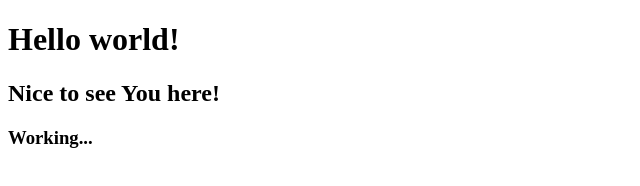
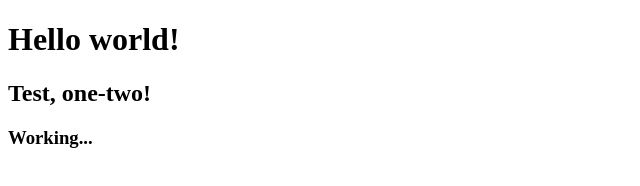
Before and after one commit to TOSHDIZ/toshdiz.github.io, a plain HTML site: page index.html in a window 1280 px wide. Shown: the whole page, without its empty margins (0-640 px from the left). Drawn offline with Linux system fonts and the light colour scheme.

Commit message:
update index.html

```diff
--- a/index.html
+++ b/index.html
@@ -9,7 +9,7 @@
 
 <body>
   <h1>Hello world!</h1>
-  <h2>Nice to see You here!</h2>
+  <h2>Test, one-two!</h2>
   <h3>Working...</h3>
 
 <script>
```
